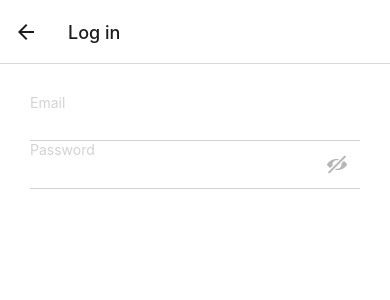
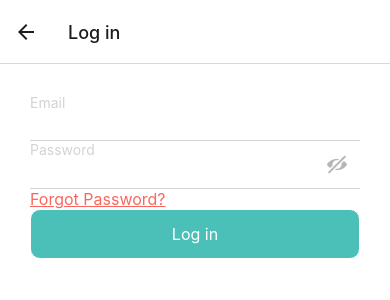
Before and after one commit to alvessteve/donation-mobile-app, a React Native app: screen /Login in a window 390 px wide. Shown: the top 300 px of the page. Built offline with nearby package versions, Linux system fonts and the light colour scheme.

Commit message:
feat(link): bootstrap link component without on Press

```diff
--- /dev/null
+++ b/src/views/design-system/link/Link.tsx
@@ -0,0 +1,23 @@
+import React from 'react';
+import { StyleSheet } from 'react-native';
+import Typography from '../typography/Typography';
+import { useTheme } from '../theme/ThemeContext';
+import { Theme } from '../theme/stylesheet';
+
+const LinkStyle = (theme : Theme) => StyleSheet.create({
+  typo: {
+    color: theme.palette.bittersweet,
+    textDecorationLine: 'underline',
+  },
+});
+
+type LinkType = {
+  label: string
+};
+
+export default function Link({ label } : LinkType) {
+  const theme = useTheme();
+  return (
+    <Typography type="h2" style={LinkStyle(theme).typo}>{label}</Typography>
+  );
+}
--- a/src/views/design-system/theme/stylesheet.ts
+++ b/src/views/design-system/theme/stylesheet.ts
@@ -6,7 +6,14 @@
  type NumberRange = Mapped<RgbUpperLimit>[number];
  */
 export type ColorValueRgbType = `rgb(${number},${number},${number})`;
-type ColorNames = 'curiousBlue' | 'nobel' | 'viking' | 'white' | 'black' | 'lightgray' | 'mediumLightGray';
+type ColorNames = 'curiousBlue'
+| 'nobel'
+| 'viking'
+| 'white'
+| 'black'
+| 'lightgray'
+| 'mediumLightGray'
+| 'bittersweet';
 type ColorPaletteType = Record<ColorNames, ColorValueRgbType>;
 
 type SizeKeys = 'extraSmall' | 'small' | 'medium' | 'large' | 'extraLarge';
@@ -36,6 +43,7 @@ export const colorPalette: ColorPaletteType = {
   black: 'rgb(0,0,0)',
   lightgray: 'rgb(211,211,211)',
   mediumLightGray: 'rgb(182,182,182)',
+  bittersweet: 'rgb(250,102,94)',
 };
 
 // act as a source of truth for the type to not have to declare each elements
--- a/src/views/screens/login/Login.tsx
+++ b/src/views/screens/login/Login.tsx
@@ -3,12 +3,16 @@ import { View } from 'react-native';
 import Input from '../../design-system/input/Input';
 import PasswordInput from '../../design-system/password/PasswordInput';
 import { Translation } from '../../../app/i18n/IntlProvider';
+import Link from '../../design-system/link/Link';
+import Button from '../../design-system/button/Button';
 
 export default function LoginScreen() {
   return (
     <View style={{ backgroundColor: 'white', flex: 1, padding: 30 }}>
       <Input label={<Translation id="login.email.label" />} />
       <PasswordInput />
+      <Link label="Forgot Password?" />
+      <Button variant="secondary" title="Log in" onPress={() => {}} />
     </View>
   );
 }
```
Also changed, not shown: .eslintrc.js, 2 other files (tests, documents, lock files or other folders).
